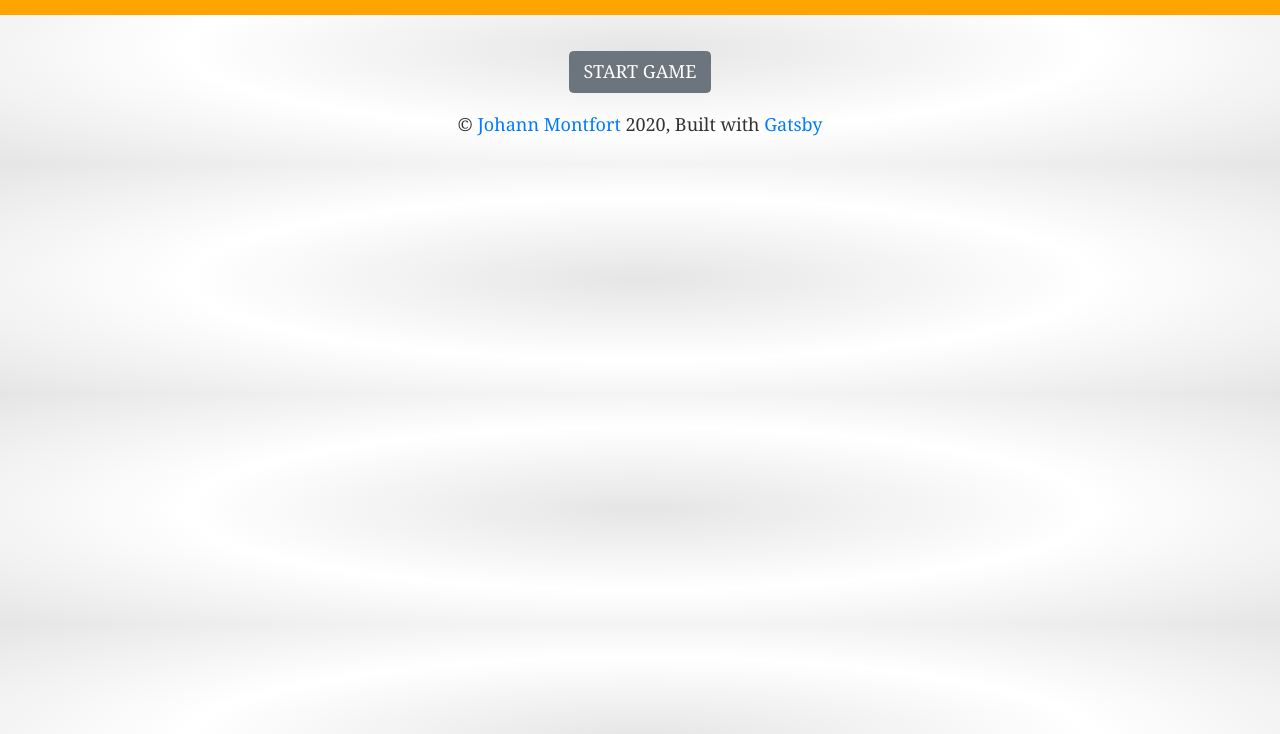
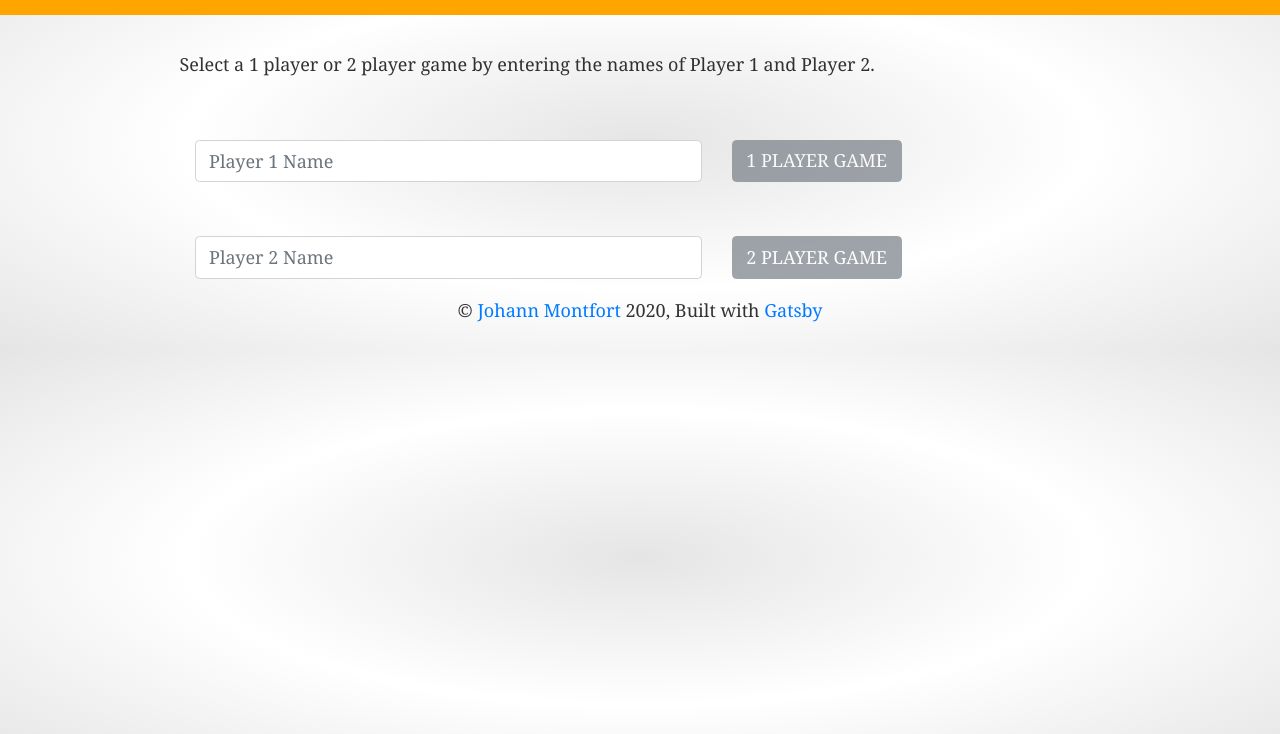
Before and after one commit to jmonfu/GatsbyTrumpCardsGame, a Gatsby site: page / in a window 1280 px wide. Shown: the part 66-800 px from the top of the page. Built offline with nearby package versions, Linux system fonts and the light colour scheme; Gatsby itself is replaced by a stand-in of ours.

Commit message:
moved the start game component to a child component

```diff
--- a/src/components/Cards/CardsBoard.js
+++ b/src/components/Cards/CardsBoard.js
@@ -1,10 +1,13 @@
-import React, { useState, useEffect } from "react";
+import React, { useState, useEffect} from "react";
 import Card from "./Card";
 import {deckFootball} from '../../decks/football/deck_football';
 import { processClick, distributeCards } from '../../helpers/game_processing';
+import StartGame from '../Game/startGame';
 
 const CardsBoard = () => {
-  const [ratingObj, setRatingObj] = useState({})
+
+  const [ratingObj, setRatingObj] = useState({});
+  const [startGameObj, setStartGameObj] = useState({});
   const [visiblePl1, setVisiblePl1] = useState(false)
   const [visiblePl2, setVisiblePl2] = useState(false)
   const [loading, setLoading] = useState(true)
@@ -23,10 +26,17 @@ const CardsBoard = () => {
     doRatingClickProcessing()
   }, [ratingObj])
 
-  const startGame = () => {
+  useEffect(() => {
+    initializeGame();
+  }, [startGameObj])
+
+
+  const initializeGame = () => {
     //generate the card’s values
-    distributeCardsToPlayers()
-    setClickableRatings(true)
+    if (startGameObj.player1Name) {
+      distributeCardsToPlayers()
+      setClickableRatings(true)
+    }
   }
 
   const doRatingClickProcessing = () => {
@@ -128,25 +138,16 @@ const CardsBoard = () => {
               id="reStartGameBtn"
               name="ReStartGameButton"
               className="btn btn-secondary"
-              onClick={() => startGame()}
+              onClick={() => initializeGame()}
             >
               ReStart Game
             </button>
           </div>
         </div>
       ) : (
-        <div className="row top-buffer">
-          <div className="col-md-12 text-center">
-            <button
-              id="startGameBtn"
-              name="StartGameButton"
-              className="btn btn-secondary"
-              onClick={() => startGame()}
-            >
-              START GAME
-            </button>
-          </div>
-        </div>
+        <StartGame
+          startGameData={startGameObj => setStartGameObj(startGameObj)}
+        />
       )}
       {loading ? (
         <div className="row">
--- /dev/null
+++ b/src/components/Game/startGame.js
@@ -0,0 +1,90 @@
+import React, {useState} from "react"
+
+const StartGame = ({ startGameData }) => {
+
+    const [player1Name, setPlayer1Name] = useState("");
+    const [player2Name, setPlayer2Name] = useState("");
+
+  const handlePl1Change = (e) => {
+    setPlayer1Name(e.target.value)
+  }
+
+  const handlePl2Change = (e) => {
+    setPlayer2Name(e.target.value)
+  }
+
+  return (
+    <>
+      <div className="row top-buffer">
+        <p>
+          Select a 1 player or 2 player game by entering the names of Player 1
+          and Player 2.
+        </p>
+      </div>
+
+      <div className="row top-buffer">
+        <div className="col-md-7 text-right form-group required">
+            <input
+                type="text"
+                className="form-control"
+                id="namePl1"
+                placeholder="Player 1 Name"
+                required="required"
+                name="namePl1"
+                value={player1Name}
+                onChange={handlePl1Change}
+            />
+        </div>
+        <div className="col-md-3 text-left">
+          <button
+            id="startGameBtn"
+            name="StartGameButton"
+            className="btn btn-secondary"
+            disabled={player1Name.length < 3}
+            onClick={() =>
+                startGameData({
+                  player1Name: player1Name,
+                  player2Name: player2Name,
+                  onePlayerGame: true,
+                })
+              }
+              >
+            1 PLAYER GAME
+          </button>
+        </div>
+      </div>
+      <div className="row top-buffer">
+        <div className="col-md-7 text-right">
+          <input
+            type="text"
+            className="form-control"
+            id="namePl2"
+            placeholder="Player 2 Name"
+            name="namePl1"
+            value={player2Name}
+            onChange={handlePl2Change}
+          />
+        </div>
+        <div className="col-md-3 text-left">
+          <button
+            id="startGameBtn"
+            name="StartGameButton"
+            className="btn btn-secondary"
+            disabled={player2Name.length < 3}
+            onClick={() =>
+                startGameData({
+                  player1Name: player1Name,
+                  player2Name: player2Name,
+                  onePlayerGame: false,
+                })
+              }
+            >
+            2 PLAYER GAME
+          </button>
+        </div>
+      </div>
+    </>
+  )
+}
+
+export default StartGame
--- a/src/components/layout.css
+++ b/src/components/layout.css
@@ -595,3 +595,11 @@ pre tt:after {
     font-size: 100%;
   }
 }
+
+.form-group.required .control-label:after {
+  color: #d00;
+  content: "*";
+  position: absolute;
+  margin-left: 8px;
+  top:7px;
+}
```
